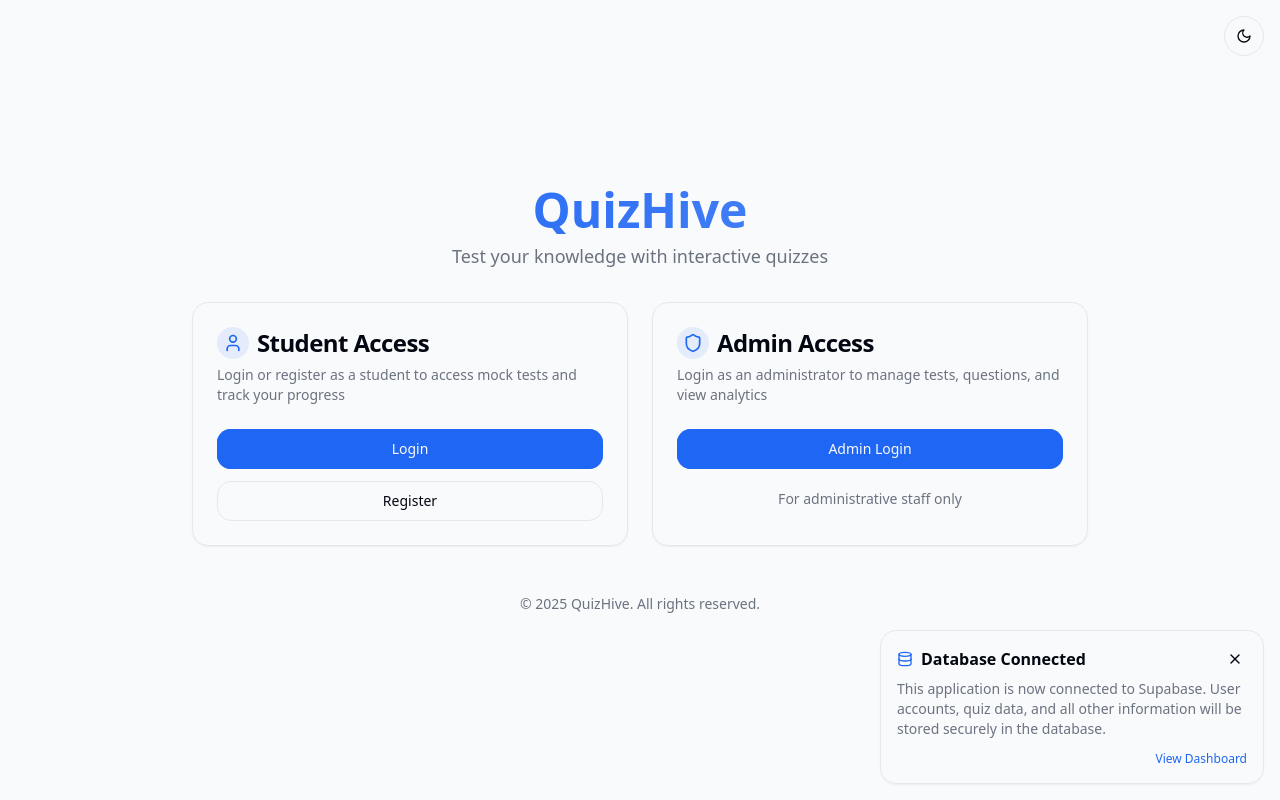
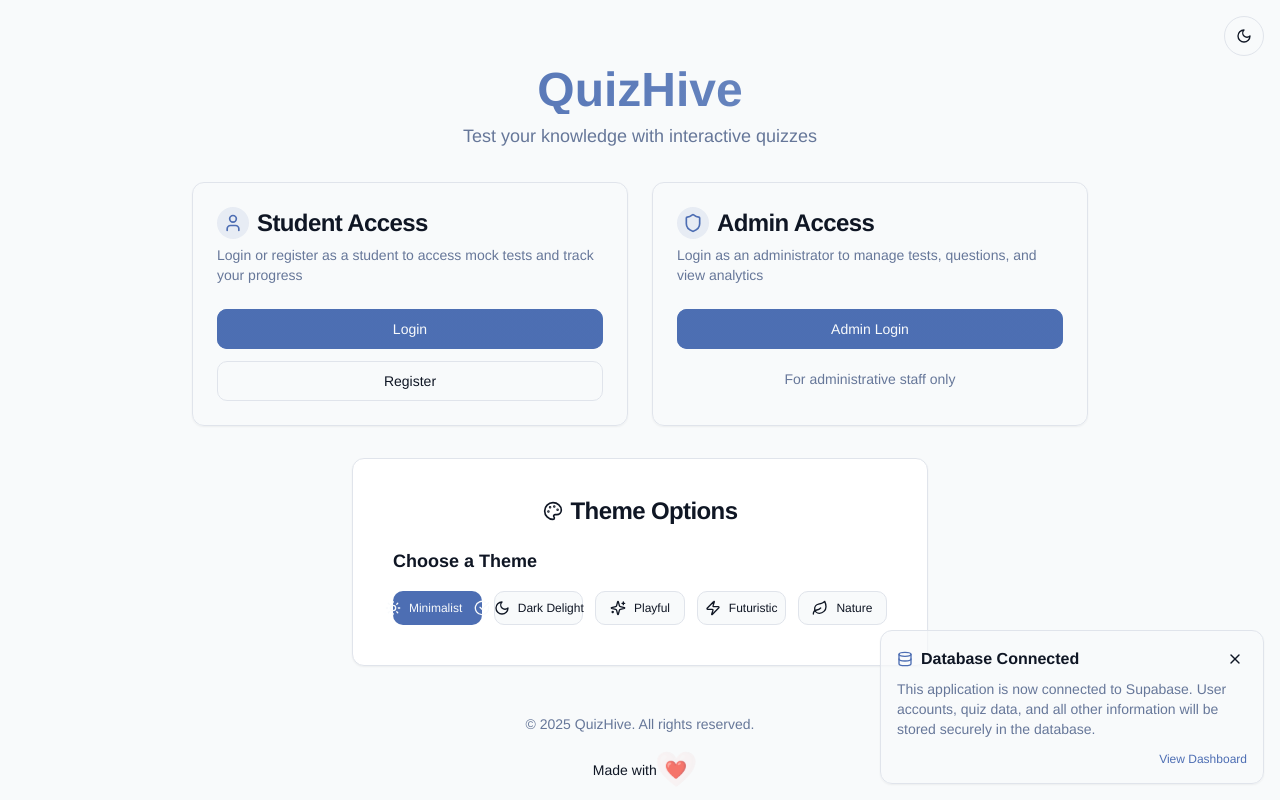
Before and after one commit to anand007-web/testa-journey, a React (Vite) app: page / in a window 1280 px wide. Built offline with nearby package versions, Linux system fonts and the light colour scheme.

Commit message:
Implement theme customization and footer
Implement theme customization options and add a dynamic footer to all pages.

```diff
--- a/src/App.tsx
+++ b/src/App.tsx
@@ -11,7 +11,7 @@ import Admin from "./pages/Admin";
 import { AdminAuthProvider } from "./context/AdminAuthContext";
 import { UserAuthProvider } from "./context/UserAuthContext";
 import { ThemeProvider } from "./context/ThemeContext";
-import { SeasonalThemeProvider } from "./components/ui/seasonal-theme";
+import { CustomThemeProvider } from "./context/CustomThemeContext";
 import { useEffect } from "react";
 import { initializeQuizData } from "./data/quizModels";
 import UserLogin from "./pages/UserLogin";
@@ -20,6 +20,7 @@ import UserDashboard from "./pages/UserDashboard";
 import QuizPage from "./pages/QuizPage";
 import QuizList from "./pages/QuizList";
 import DatabaseNotice from "./components/DatabaseNotice";
+import { HeartFooter } from "./components/HeartFooter";
 
 const queryClient = new QueryClient();
 
@@ -32,7 +33,7 @@ const App = () => {
   return (
     <QueryClientProvider client={queryClient}>
       <ThemeProvider>
-        <SeasonalThemeProvider>
+        <CustomThemeProvider>
           <TooltipProvider>
             <AdminAuthProvider>
               <UserAuthProvider>
@@ -52,11 +53,12 @@ const App = () => {
                     {/* ADD ALL CUSTOM ROUTES ABOVE THE CATCH-ALL "*" ROUTE */}
                     <Route path="*" element={<NotFound />} />
                   </Routes>
+                  <HeartFooter />
                 </BrowserRouter>
               </UserAuthProvider>
             </AdminAuthProvider>
           </TooltipProvider>
-        </SeasonalThemeProvider>
+        </CustomThemeProvider>
       </ThemeProvider>
     </QueryClientProvider>
   );
--- /dev/null
+++ b/src/components/CustomThemeSwitcher.tsx
@@ -0,0 +1,40 @@
+
+import React from 'react';
+import { useCustomTheme } from '@/context/CustomThemeContext';
+import { Button } from '@/components/ui/button';
+import {
+  Sun, Moon, Sparkles, Zap, Leaf, CheckCircle
+} from 'lucide-react';
+
+export function CustomThemeSwitcher() {
+  const { theme, setTheme } = useCustomTheme();
+
+  const themes = [
+    { id: 'minimalist', name: 'Minimalist', icon: <Sun className="h-5 w-5" /> },
+    { id: 'dark-delight', name: 'Dark Delight', icon: <Moon className="h-5 w-5" /> },
+    { id: 'playful', name: 'Playful', icon: <Sparkles className="h-5 w-5" /> },
+    { id: 'futuristic', name: 'Futuristic', icon: <Zap className="h-5 w-5" /> },
+    { id: 'nature', name: 'Nature', icon: <Leaf className="h-5 w-5" /> },
+  ];
+
+  return (
+    <div className="space-y-4">
+      <h3 className="text-lg font-semibold">Choose a Theme</h3>
+      <div className="grid grid-cols-2 md:grid-cols-5 gap-3">
+        {themes.map((t) => (
+          <Button
+            key={t.id}
+            variant={theme === t.id ? "default" : "outline"}
+            size="sm"
+            className="flex items-center justify-center gap-2 h-auto py-2"
+            onClick={() => setTheme(t.id as any)}
+          >
+            {t.icon}
+            <span className="text-xs">{t.name}</span>
+            {theme === t.id && <CheckCircle className="h-3 w-3 ml-1" />}
+          </Button>
+        ))}
+      </div>
+    </div>
+  );
+}
--- /dev/null
+++ b/src/components/HeartFooter.tsx
@@ -0,0 +1,16 @@
+
+import React from 'react';
+
+export function HeartFooter() {
+  return (
+    <div className="fixed bottom-4 left-1/2 transform -translate-x-1/2 text-center z-10">
+      <div className="text-sm flex items-center justify-center gap-2">
+        Made with
+        <span className="animate-pulse text-lg relative">
+          <span className="absolute inset-0 text-red-500 animate-ping opacity-75">❤️</span>
+          <span className="relative inline-block text-red-600">❤️</span>
+        </span>
+      </div>
+    </div>
+  );
+}
--- a/src/components/ThemeSwitcher.tsx
+++ b/src/components/ThemeSwitcher.tsx
@@ -3,7 +3,7 @@ import React from 'react';
 import { Moon, Sun } from 'lucide-react';
 import { Button } from '@/components/ui/button';
 import { useTheme } from '@/context/ThemeContext';
-import { SeasonalThemeSwitcher } from '@/components/ui/seasonal-theme';
+import { CustomThemeSwitcher } from '@/components/CustomThemeSwitcher';
 
 export function ThemeSwitcher() {
   const { theme, toggleTheme } = useTheme();
@@ -19,8 +19,7 @@ export function ThemeSwitcher() {
       </div>
 
       <div className="space-y-2">
-        <h4 className="text-sm font-medium">Seasonal Theme</h4>
-        <SeasonalThemeSwitcher />
+        <CustomThemeSwitcher />
       </div>
     </div>
   );
--- /dev/null
+++ b/src/context/CustomThemeContext.tsx
@@ -0,0 +1,46 @@
+
+import React, { createContext, useState, useEffect, useContext } from 'react';
+
+type ThemeType = 'minimalist' | 'dark-delight' | 'playful' | 'futuristic' | 'nature';
+
+interface CustomThemeContextType {
+  theme: ThemeType;
+  setTheme: (theme: ThemeType) => void;
+}
+
+const CustomThemeContext = createContext<CustomThemeContextType>({
+  theme: 'minimalist',
+  setTheme: () => {},
+});
+
+export const useCustomTheme = () => useContext(CustomThemeContext);
+
+export const CustomThemeProvider: React.FC<{ children: React.ReactNode }> = ({ children }) => {
+  // Get the initial theme from localStorage if available
+  const getInitialTheme = (): ThemeType => {
+    const storedTheme = localStorage.getItem('customTheme') as ThemeType | null;
+    return storedTheme || 'minimalist';
+  };
+
+  const [theme, setTheme] = useState<ThemeType>(getInitialTheme);
+
+  // Effect to apply theme to document and store in localStorage
+  useEffect(() => {
+    const root = window.document.documentElement;
+
+    // Remove all theme classes
+    root.classList.remove('theme-minimalist', 'theme-dark-delight', 'theme-playful', 'theme-futuristic', 'theme-nature');
+
+    // Add the current theme class
+    root.classList.add(`theme-${theme}`);
+
+    // Save to localStorage
+    localStorage.setItem('customTheme', theme);
+  }, [theme]);
+
+  return (
+    <CustomThemeContext.Provider value={{ theme, setTheme }}>
+      {children}
+    </CustomThemeContext.Provider>
+  );
+};
--- a/src/index.css
+++ b/src/index.css
@@ -76,6 +76,186 @@
     --ring: 240 4.9% 83.9%;
   }
 
+  /* Minimalist Theme */
+  .theme-minimalist {
+    --background: 210 30% 98%;
+    --foreground: 220 40% 10%;
+
+    --card: 0 0% 100%;
+    --card-foreground: 220 40% 10%;
+
+    --popover: 0 0% 100%;
+    --popover-foreground: 220 40% 10%;
+
+    --primary: 220 40% 50%;
+    --primary-foreground: 210 40% 98%;
+
+    --secondary: 220 20% 96%;
+    --secondary-foreground: 220 40% 20%;
+
+    --muted: 220 20% 96%;
+    --muted-foreground: 220 20% 50%;
+
+    --accent: 220 20% 96%;
+    --accent-foreground: 220 40% 20%;
+
+    --destructive: 0 70% 60%;
+    --destructive-foreground: 210 40% 98%;
+
+    --border: 220 20% 90%;
+    --input: 220 20% 90%;
+    --ring: 220 40% 50%;
+
+    --radius: 0.75rem;
+
+    font-family: 'Helvetica', 'Arial', sans-serif;
+  }
+
+  /* Dark Delight Theme */
+  .theme-dark-delight {
+    --background: 240 20% 8%;
+    --foreground: 210 40% 98%;
+
+    --card: 240 20% 12%;
+    --card-foreground: 210 40% 98%;
+
+    --popover: 240 20% 12%;
+    --popover-foreground: 210 40% 98%;
+
+    --primary: 280 80% 60%;
+    --primary-foreground: 210 40% 98%;
+    --primary-rgb: 153, 51, 255;
+
+    --secondary: 240 20% 16%;
+    --secondary-foreground: 210 40% 98%;
+
+    --muted: 240 20% 16%;
+    --muted-foreground: 240 20% 70%;
+
+    --accent: 280 80% 60%;
+    --accent-foreground: 210 40% 98%;
+
+    --destructive: 0 70% 50%;
+    --destructive-foreground: 210 40% 98%;
+
+    --border: 240 20% 16%;
+    --input: 240 20% 16%;
+    --ring: 280 80% 60%;
+
+    --radius: 0.5rem;
+
+    font-family: 'Arial', 'Helvetica', sans-serif;
+    font-weight: 600;
+  }
+
+  /* Playful Theme */
+  .theme-playful {
+    --background: 50 100% 97%;
+    --foreground: 280 60% 30%;
+
+    --card: 0 0% 100%;
+    --card-foreground: 280 60% 30%;
+
+    --popover: 0 0% 100%;
+    --popover-foreground: 280 60% 30%;
+
+    --primary: 35 100% 60%;
+    --primary-foreground: 0 0% 100%;
+    --primary-rgb: 255, 153, 51;
+
+    --secondary: 280 100% 90%;
+    --secondary-foreground: 280 60% 30%;
+
+    --muted: 280 100% 95%;
+    --muted-foreground: 280 60% 50%;
+
+    --accent: 340 100% 75%;
+    --accent-foreground: 0 0% 100%;
+
+    --destructive: 0 100% 70%;
+    --destructive-foreground: 0 0% 100%;
+
+    --border: 340 100% 90%;
+    --input: 340 100% 90%;
+    --ring: 340 100% 75%;
+
+    --radius: 1.5rem;
+
+    font-family: 'Comic Sans MS', 'Chalkboard SE', sans-serif;
+  }
+
+  /* Futuristic Theme */
+  .theme-futuristic {
+    --background: 220 40% 10%;
+    --foreground: 180 100% 80%;
+
+    --card: 220 40% 15%;
+    --card-foreground: 180 100% 80%;
+
+    --popover: 220 40% 15%;
+    --popover-foreground: 180 100% 80%;
+
+    --primary: 180 100% 60%;
+    --primary-foreground: 220 40% 10%;
+    --primary-rgb: 0, 204, 204;
+
+    --secondary: 220 40% 20%;
+    --secondary-foreground: 180 100% 80%;
+
+    --muted: 220 40% 20%;
+    --muted-foreground: 180 100% 60%;
+
+    --accent: 300 100% 60%;
+    --accent-foreground: 220 40% 10%;
+
+    --destructive: 0 100% 60%;
+    --destructive-foreground: 0 0% 100%;
+
+    --border: 220 40% 25%;
+    --input: 220 40% 25%;
+    --ring: 300 100% 60%;
+
+    --radius: 0.25rem;
+
+    font-family: 'Orbitron', 'Exo', sans-serif;
+  }
+
+  /* Nature Theme */
+  .theme-nature {
+    --background: 120 30% 98%;
+    --foreground: 120 50% 20%;
+
+    --card: 60 30% 96%;
+    --card-foreground: 120 50% 20%;
+
+    --popover: 60 30% 96%;
+    --popover-foreground: 120 50% 20%;
+
+    --primary: 120 60% 40%;
+    --primary-foreground: 0 0% 100%;
+    --primary-rgb: 51, 153, 51;
+
+    --secondary: 60 50% 90%;
+    --secondary-foreground: 120 50% 30%;
+
+    --muted: 120 20% 90%;
+    --muted-foreground: 120 30% 50%;
+
+    --accent: 40 80% 70%;
+    --accent-foreground: 120 50% 20%;
+
+    --destructive: 0 80% 60%;
+    --destructive-foreground: 0 0% 100%;
+
+    --border: 120 20% 80%;
+    --input: 120 20% 80%;
+    --ring: 120 60% 40%;
+
+    --radius: 1rem;
+
+    font-family: 'Indie Flower', 'Amatic SC', cursive;
+  }
+
   * {
     @apply border-border;
   }
@@ -149,6 +329,27 @@
 
   .text-gradient {
     @apply bg-gradient-to-r from-primary via-primary/90 to-primary/70 dark:from-primary dark:via-primary/80 dark:to-primary/60 bg-clip-text text-transparent;
+  }
+
+  /* Theme-specific utilities */
+  .theme-minimalist .btn {
+    @apply rounded-lg shadow-sm hover:shadow-md transition-shadow;
+  }
+
+  .theme-dark-delight .btn {
+    @apply rounded-md shadow-[0_0_10px_rgba(var(--primary-rgb),0.5)] hover:shadow-[0_0_15px_rgba(var(--primary-rgb),0.8)] transition-shadow;
+  }
+
+  .theme-playful .btn {
+    @apply rounded-2xl shadow-lg hover:scale-105 transition-transform;
+  }
+
+  .theme-futuristic .btn {
+    @apply rounded-sm border-2 border-primary/20 shadow-[0_0_10px_rgba(var(--primary-rgb),0.3)] hover:shadow-[0_0_20px_rgba(var(--primary-rgb),0.6)] transition-shadow;
+  }
+
+  .theme-nature .btn {
+    @apply rounded-full shadow-md hover:shadow-lg transition-shadow;
   }
 
   /* 3D Perspective and Card Flip Utilities */
@@ -225,4 +426,35 @@
   .card-hover {
     @apply transition-transform duration-300 hover:scale-[1.02] hover:shadow-lg;
   }
+
+  /* Theme-specific animations */
+  @keyframes pulse-glow {
+    0%, 100% { box-shadow: 0 0 5px rgba(var(--primary-rgb), 0.5); }
+    50% { box-shadow: 0 0 20px rgba(var(--primary-rgb), 0.8); }
+  }
+
+  .theme-dark-delight .pulse-glow,
+  .theme-futuristic .pulse-glow {
+    animation: pulse-glow 2s infinite;
+  }
+
+  @keyframes bounce-subtle {
+    0%, 100% { transform: translateY(0); }
+    50% { transform: translateY(-3px); }
+  }
+
+  .theme-playful .bounce-subtle {
+    animation: bounce-subtle 2s infinite;
+  }
+
+  @keyframes color-cycle {
+    0% { color: rgba(var(--primary-rgb), 1); }
+    33% { color: rgba(var(--accent-foreground), 1); }
+    66% { color: rgba(var(--destructive), 1); }
+    100% { color: rgba(var(--primary-rgb), 1); }
+  }
+
+  .theme-playful .color-cycle {
+    animation: color-cycle 8s infinite;
+  }
 }
--- a/src/pages/Index.tsx
+++ b/src/pages/Index.tsx
@@ -3,15 +3,17 @@ import React, { useEffect } from 'react';
 import { Link } from 'react-router-dom';
 import { Card, CardContent, CardHeader, CardTitle, CardDescription } from '@/components/ui/card';
 import { Button } from '@/components/ui/button';
-import { UserIcon, ShieldIcon, MoonIcon, SunIcon } from 'lucide-react';
+import { UserIcon, ShieldIcon, MoonIcon, SunIcon, PaletteIcon } from 'lucide-react';
 import { useTheme } from '@/context/ThemeContext';
+import { useCustomTheme } from '@/context/CustomThemeContext';
+import { CustomThemeSwitcher } from '@/components/CustomThemeSwitcher';
 
 const Index = () => {
   const { theme, toggleTheme } = useTheme();
 
   return (
     <div className="min-h-screen flex flex-col items-center justify-center bg-background p-4 transition-colors duration-300">
-      <div className="absolute top-4 right-4">
+      <div className="absolute top-4 right-4 flex gap-2">
         <Button
           variant="outline"
           size="icon"
@@ -81,7 +83,21 @@ const Index = () => {
           </Card>
         </div>
 
-        <div className="mt-12 text-center">
+        <div className="mt-8 mb-12">
+          <Card className="w-full max-w-xl mx-auto p-4">
+            <CardHeader>
+              <CardTitle className="flex items-center gap-2 justify-center">
+                <PaletteIcon className="h-5 w-5" />
+                <span>Theme Options</span>
+              </CardTitle>
+            </CardHeader>
+            <CardContent>
+              <CustomThemeSwitcher />
+            </CardContent>
+          </Card>
+        </div>
+
+        <div className="text-center">
           <p className="text-muted-foreground text-sm">
             &copy; {new Date().getFullYear()} QuizHive. All rights reserved.
           </p>
```
Also changed, not shown: 1 other file (tests, documents, lock files or other folders).
